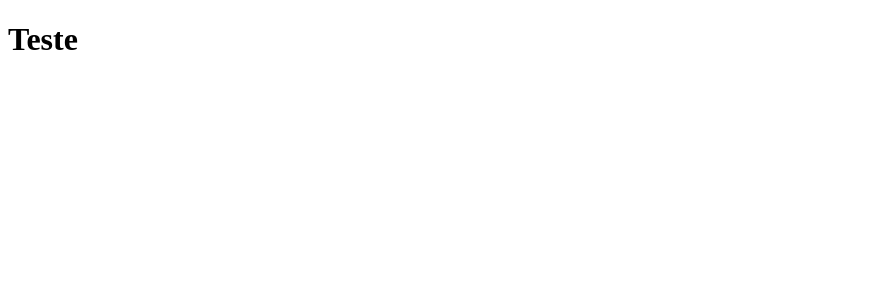
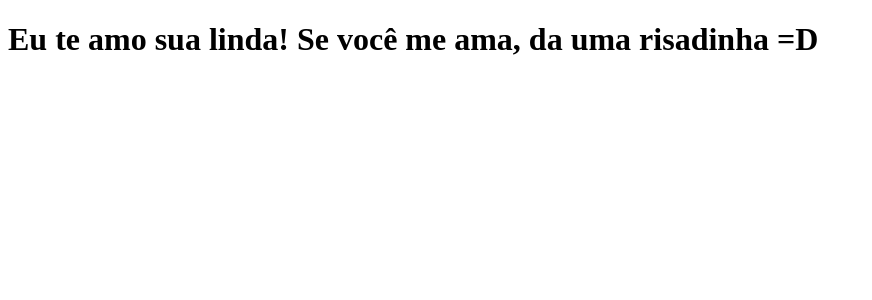
Before and after one commit to felippe-miguel/astrotab, a Next.js app: page / in a window 1280 px wide. Shown: the top 300 px of the page, without its empty margins (0-872 px from the left). Built offline with nearby package versions, Linux system fonts and the light colour scheme.

Commit message:
feat: altera a frase da pagina index

```diff
--- a/pages/index.js
+++ b/pages/index.js
@@ -1,5 +1,5 @@
 function Home() {
-    return <h1>Teste</h1>
+    return <h1>Eu te amo sua linda! Se você me ama, da uma risadinha =D</h1>
 }
 
 export default Home;
```
